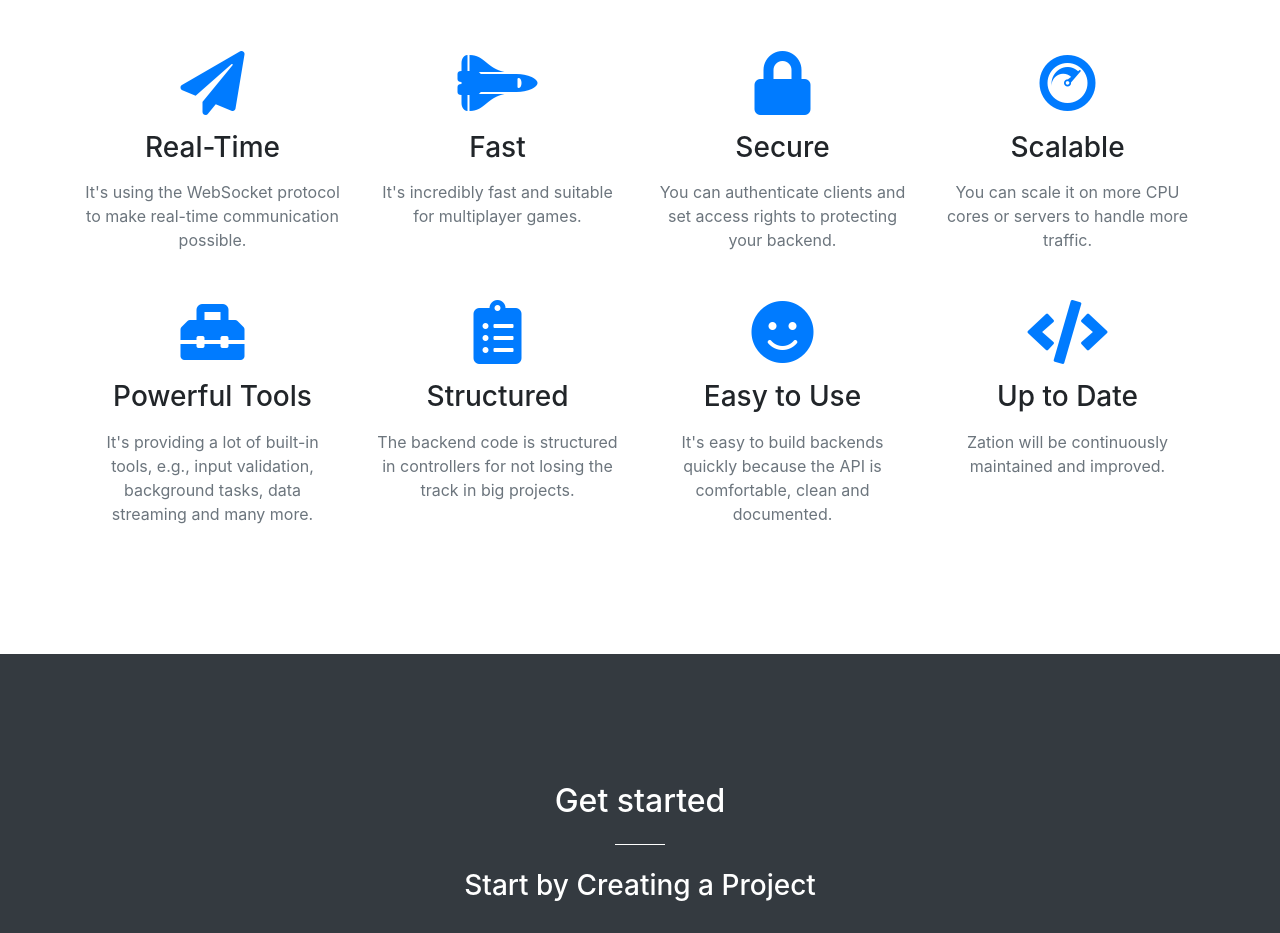
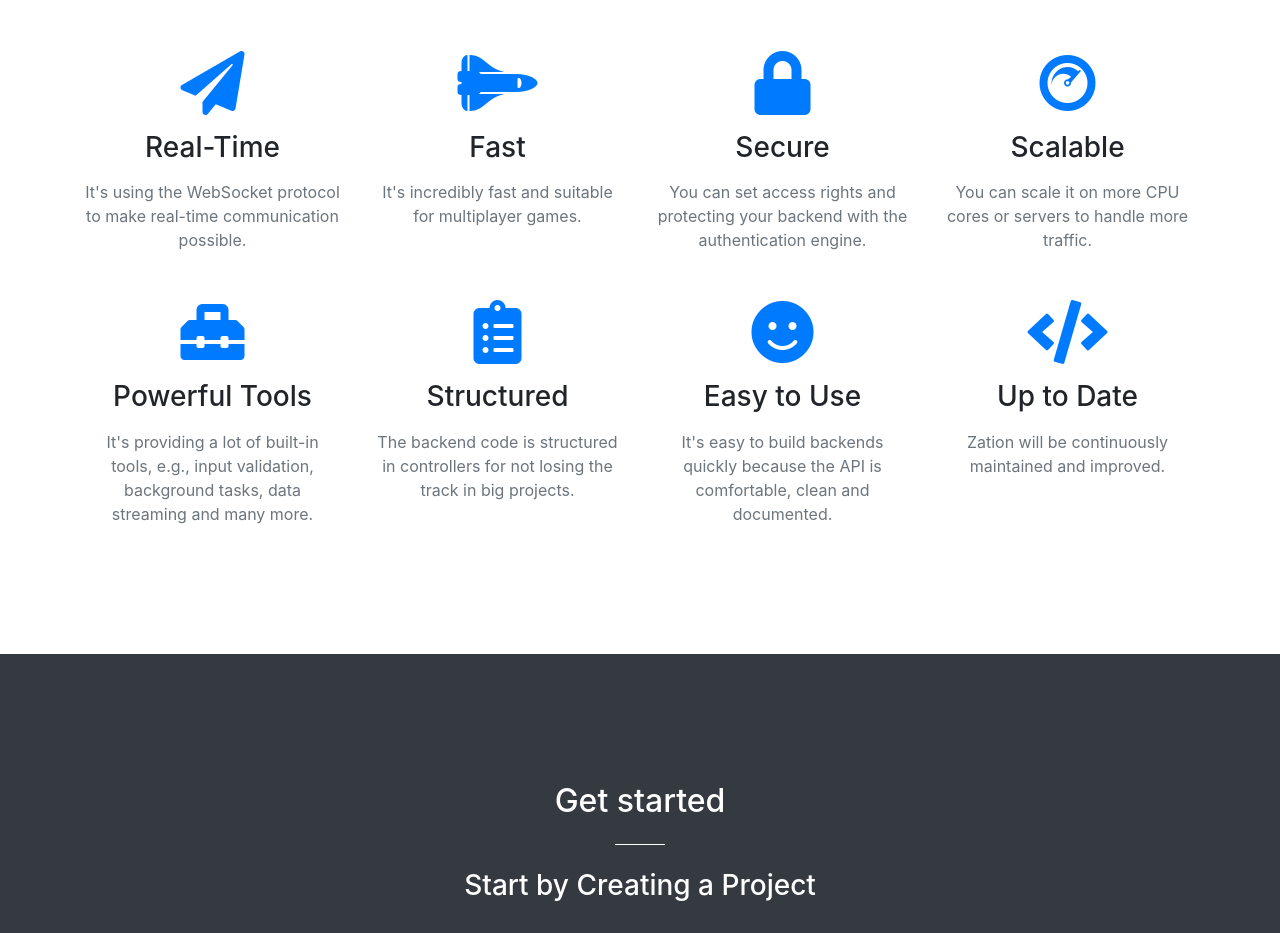
Before and after one commit to ZationServer/zation-website, a website with bundled scripts: page index.html in a window 1280 px wide. Shown: the part 1553-2486 px from the top of the page. Built offline with nearby package versions, Linux system fonts and the light colour scheme; files whose address does not match are found by name.

Commit message:
improve feature list

```diff
--- a/index.html
+++ b/index.html
@@ -136,7 +136,7 @@
                 <div class="service-box mt-5 mx-auto">
                     <i class="fas fa-4x fa-lock text-primary mb-3 sr-icon-3"></i>
                     <h3 class="mb-3">Secure</h3>
-                    <p class="text-muted mb-0">You can authenticate clients and set access rights to protecting your backend.</p>
+                    <p class="text-muted mb-0">You can set access rights and protecting your backend with the authentication engine.</p>
                 </div>
             </div>
             <div class="col-lg-3 col-md-6 text-center">
```
